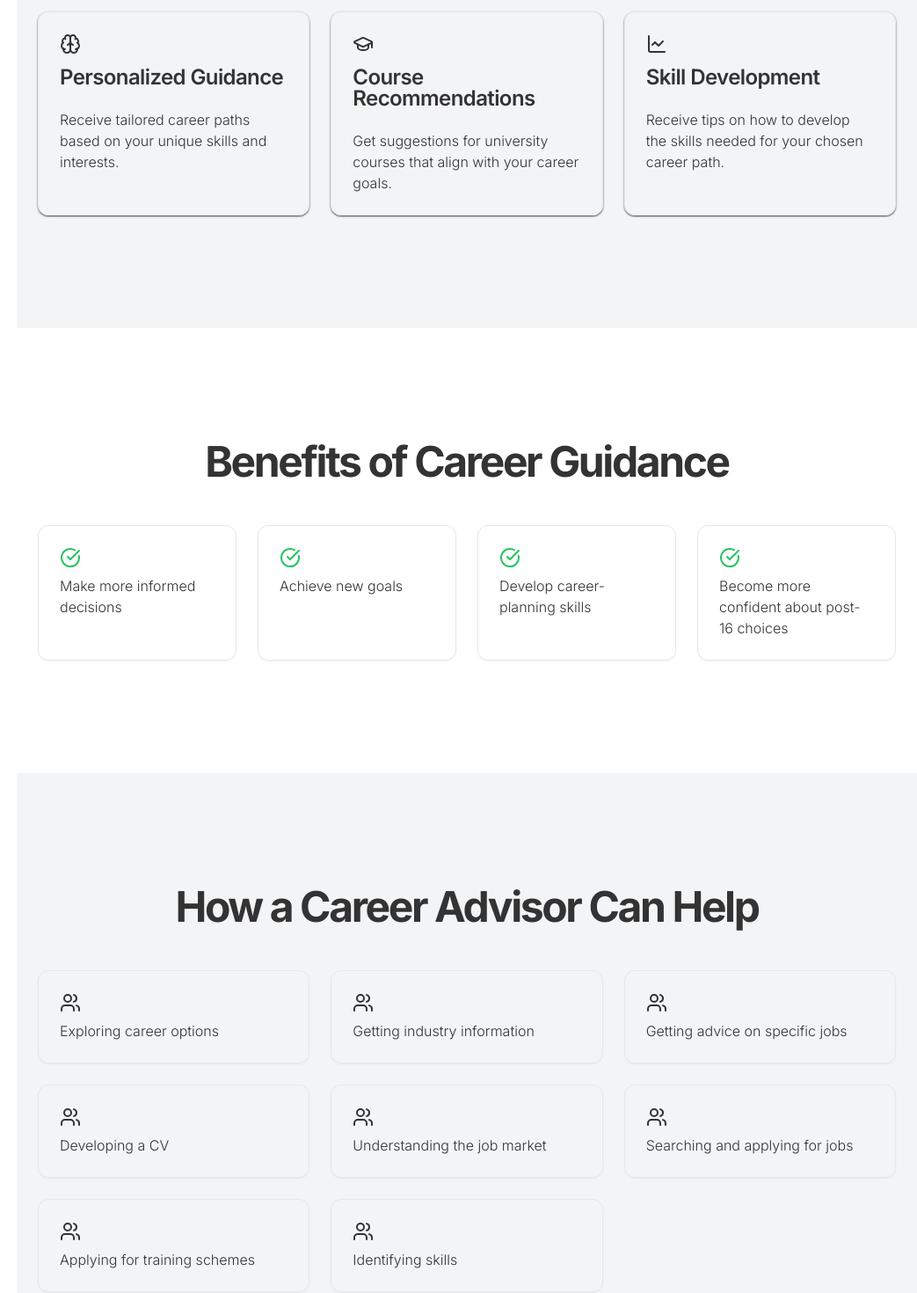
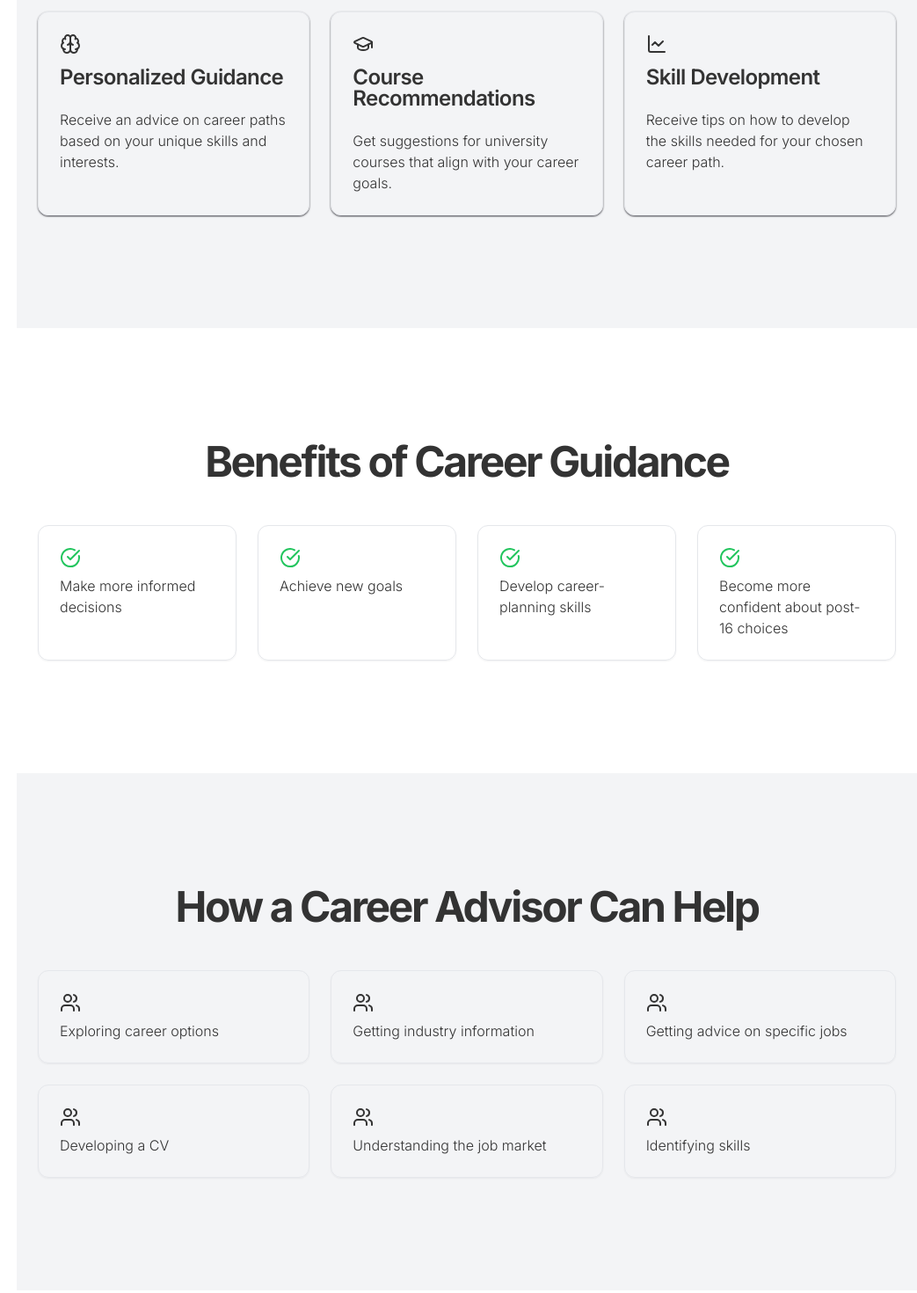
Before and after one commit to KGrim23/PathFinder_V1.0, a Next.js app: page /LandingPage in a window 1280 px wide. Shown: the part 900-2370 px from the top of the page at 88% size, without its empty margins (237-1280 px from the left). Built offline with nearby package versions, Linux system fonts and the light colour scheme.

Commit message:
update landing page options

```diff
--- a/app/LandingPage/page.tsx
+++ b/app/LandingPage/page.tsx
@@ -104,7 +104,7 @@ export default function LandingPage() {
                     </CardHeader>
                     <CardContent>
                       <p>
-                        Receive tailored career paths based on your unique
+                        Receive an advice on career paths based on your unique
                         skills and interests.
                       </p>
                     </CardContent>
@@ -173,8 +173,6 @@ export default function LandingPage() {
                     "Getting advice on specific jobs",
                     "Developing a CV",
                     "Understanding the job market",
-                    "Searching and applying for jobs",
-                    "Applying for training schemes",
                     "Identifying skills",
                   ].map((help, index) => (
                     <Card
```
